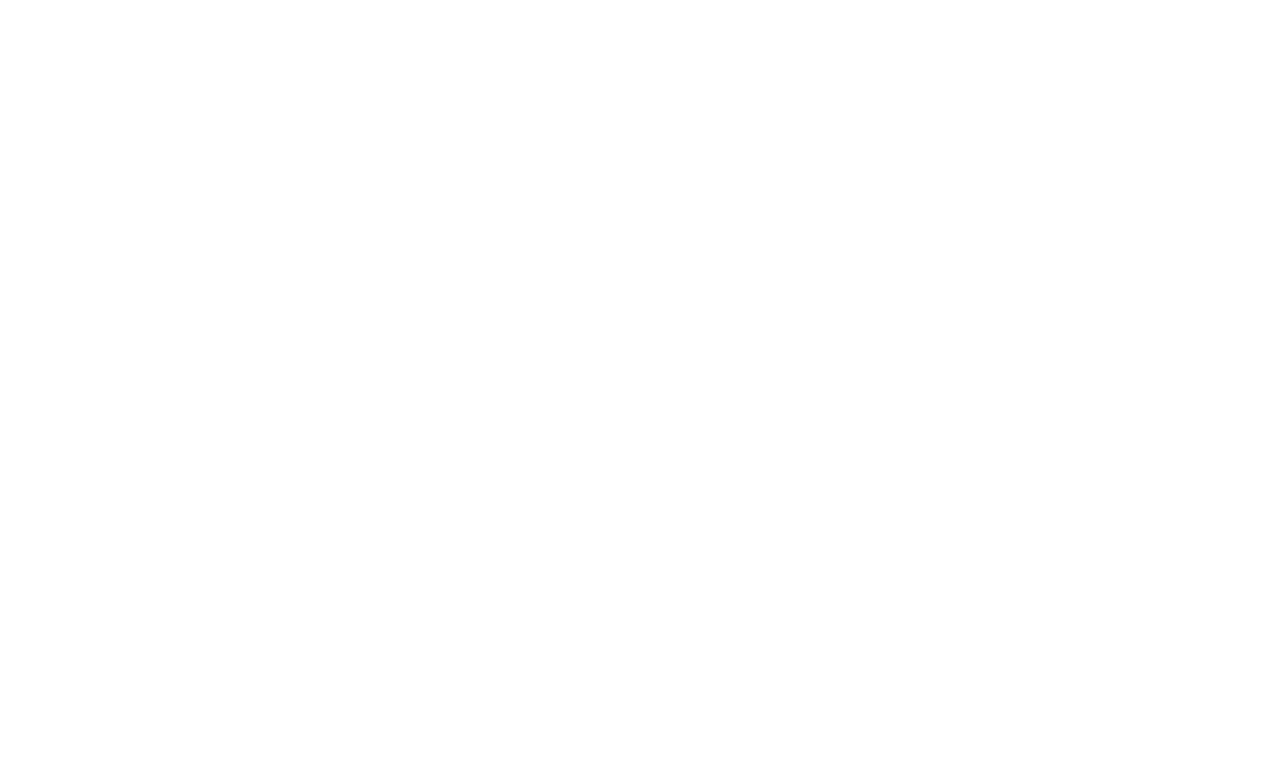
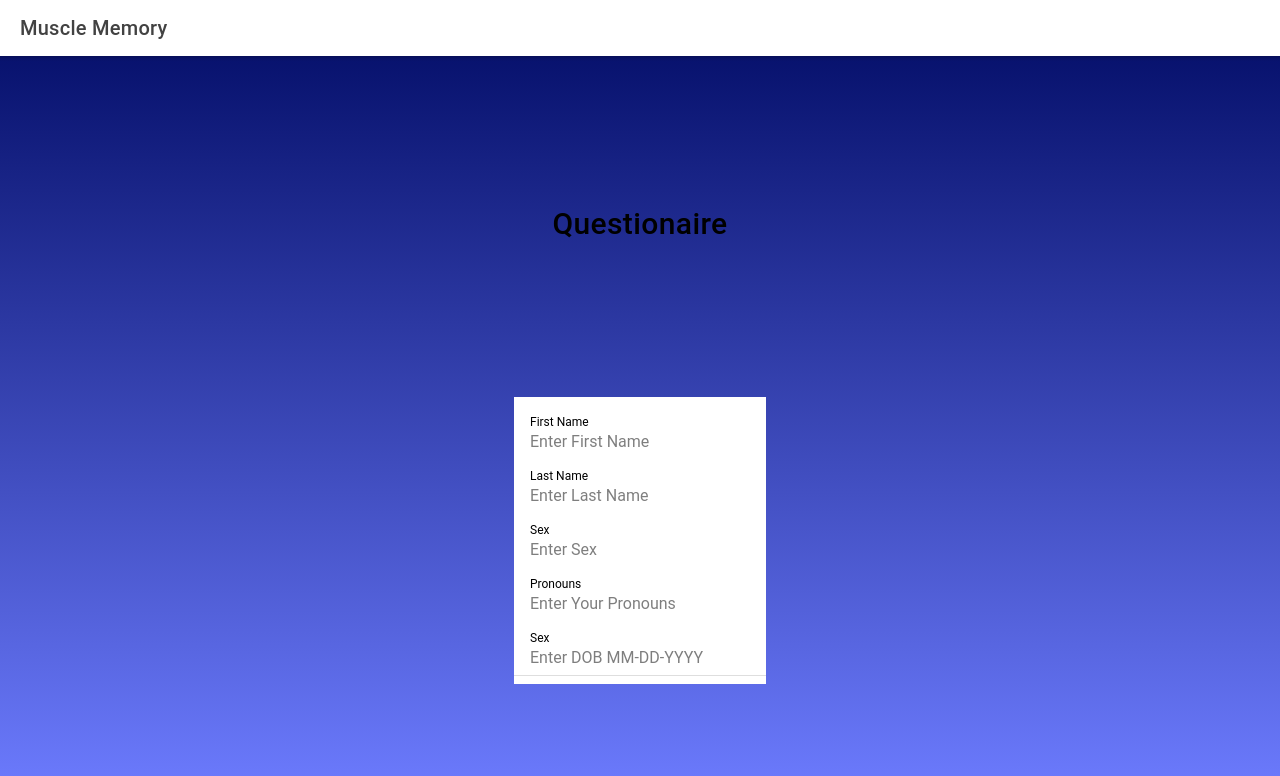
Before and after one commit to mbruckert/muscle-memory, a React (Create React App) app: page /questionaire in a window 1280 px wide. Shown: the top 776 px of the page. Built offline with nearby package versions, Linux system fonts and the light colour scheme.

Commit message:
Pushing Front end Development changes

```diff
--- a/src/App.tsx
+++ b/src/App.tsx
@@ -22,7 +22,7 @@
 /* Theme variables */
 import './theme/variables.css';
 import Login from "./pages/login"
-import Signup from "./pages/signup"
+import Questionaire from "./pages/questionaire"
 
 setupIonicReact();
 
@@ -30,17 +30,17 @@
   <IonApp>
     <IonReactRouter>
       <IonRouterOutlet>
-        <Route exact path="/home">
+        <Route exact path="/Home">
           <Home />
         </Route>
-        <Route exact path="/login">
+        <Route exact path="/Login">
           <Login />
         </Route>
         <Route exact path="/">
-          <Redirect to="/login" />
+          <Redirect to="/Login" />
         </Route>
-        <Route exact path="/signup">
-          <Signup />
+        <Route exact path="/questionaire">
+          <Questionaire />
         </Route>
       </IonRouterOutlet>
     </IonReactRouter>
--- a/src/pages/login.css
+++ b/src/pages/login.css
@@ -4,16 +4,23 @@
     --background: linear-gradient(#000A63, #6D7CFF);
   }
 
-    ion-title {
-      height: 60px;
-    }
+  ion-title {
+    height: 60px;
+  }
 
     .flex{
         display: flex;
         align-items: center;
         text-align: center;
     }
+
     .GoogleButton{
-        align-items: center;
-        margin-top: 400px;
-    }
+      align-items: center;
+      margin-top: 250px;
+  }
+
+    .Title{
+      align-items: center;
+      font-size: 50px;
+      margin-top: 50px;
+  }
--- a/src/pages/login.js
+++ b/src/pages/login.js
@@ -8,11 +8,16 @@
     <IonPage>
       <div className="flex">
       <IonContent fullscreen>
-      <IonTitle>Muscle Memory</IonTitle>
+        <div className = "Title">
+        <IonTitle size="large" style={{fontSize: '30px'}}>Muscle Memory</IonTitle>
+
+        </div>
+
       <div className = "GoogleButton"><IonButton>Login With Google</IonButton>
         </div>
       </IonContent>
       </div>
+
     </IonPage>
   );
 };
--- /dev/null
+++ b/src/pages/questionaire.css
@@ -0,0 +1,28 @@
+/* Questionaire */
+
+ion-content {
+    --background: linear-gradient(#000A63, #6D7CFF);
+  }
+
+    ion-title {
+      height: 10px;
+    }
+
+    .Flexq{
+        display: flex;
+        align-items: center;
+        text-align: center;
+    }
+    .Title{
+        align-items: center;
+        font-size: 50px;
+        margin-top: -50px;
+    }
+    .Inputs{
+      display: flex;
+      justify-content: center;
+      align-items: center;
+      text-align: center;
+      margin-bottom: 200px;
+      height: 120px
+  }
--- /dev/null
+++ b/src/pages/questionaire.js
@@ -0,0 +1,54 @@
+import { IonContent, IonHeader, IonPage, IonTitle, IonToolbar } from '@ionic/react';
+import ExploreContainer from '../components/ExploreContainer';
+import './questionaire.css';
+
+function Questionaire() {
+  return (
+
+    <IonPage>
+      <div className="Header">
+      <IonHeader>
+        <IonToolbar>
+          <IonTitle>Muscle Memory</IonTitle>
+        </IonToolbar>
+      </IonHeader>
+      </div>
+
+      <div className="Flexq">
+      <IonContent fullscreen>
+        <div className="Title">
+            <IonTitle size="large" style={{fontSize: '30px'}}> Questionaire </IonTitle>
+        </div>
+
+        </IonContent>
+        </div>
+
+        <div className="Inputs">
+        <ion-list>
+        <ion-item>
+    <ion-label position="stacked">First Name</ion-label>
+    <ion-input placeholder="Enter First Name"></ion-input>
+
+  <ion-label position="stacked">Last Name</ion-label>
+    <ion-input placeholder="Enter Last Name"></ion-input>
+
+    <ion-label position="stacked">Sex</ion-label>
+    <ion-input placeholder="Enter Sex"></ion-input>
+
+    <ion-label position="stacked">Pronouns</ion-label>
+    <ion-input placeholder="Enter Your Pronouns"></ion-input>
+
+    <ion-label position="stacked">Sex</ion-label>
+    <ion-input placeholder="Enter DOB MM-DD-YYYY"></ion-input>
+
+        </ion-item>
+
+        </ion-list>
+        </div>
+
+
+    </IonPage>
+  );
+};
+
+export default Questionaire;
--- a/src/pages/signup.js
+++ /dev/null
@@ -1,25 +0,0 @@
-import { IonContent, IonHeader, IonPage, IonTitle, IonToolbar } from '@ionic/react';
-import ExploreContainer from '../components/ExploreContainer';
-import './signup.css';
-
-function Signup() {
-  return (
-    <IonPage>
-      <IonHeader>
-        <IonToolbar>
-          <IonTitle>Blank</IonTitle>
-        </IonToolbar>
-      </IonHeader>
-      <IonContent fullscreen>
-        <IonHeader collapse="condense">
-          <IonToolbar>
-            <IonTitle size="large">Blank</IonTitle>
-          </IonToolbar>
-        </IonHeader>
-        <ExploreContainer />
-      </IonContent>
-    </IonPage>
-  );
-};
-
-export default Signup;
```
Also changed, not shown: src/pages/signup.css (deleted).
